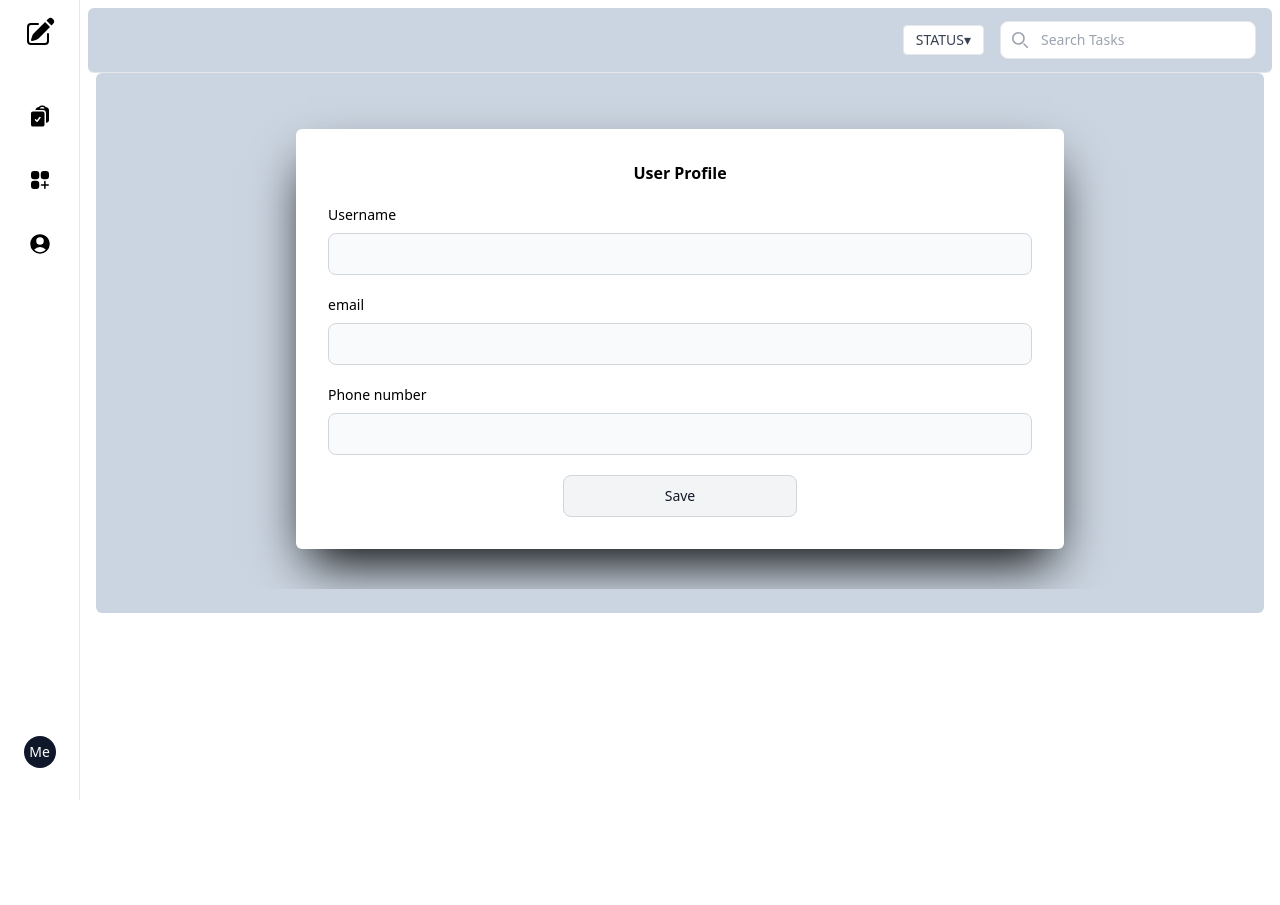
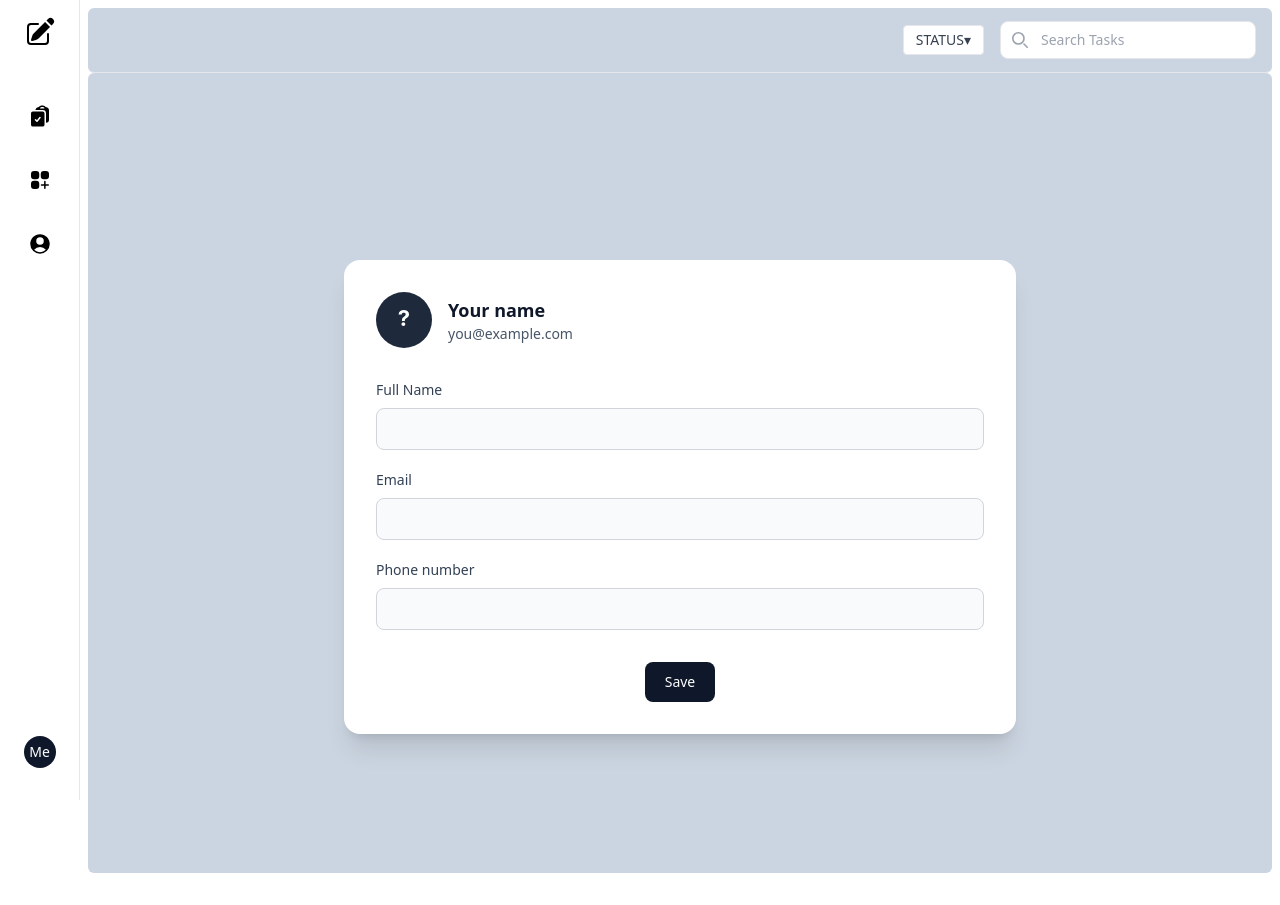
Before and after one commit to Sesethu97/TaskManagerWebsite, a React (Create React App) app in the folder client-app/: page /user-profile in a window 1280 px wide. Before the commit the page ends 800 px from the top, so only its background shows below. Built offline with nearby package versions, Linux system fonts and the light colour scheme.

Commit message:
working on the sidebar

```diff
--- a/client-app/package.json
+++ b/client-app/package.json
@@ -3,6 +3,7 @@
   "version": "0.1.0",
   "private": true,
   "dependencies": {
+    "@headlessui/react": "^2.2.7",
     "@testing-library/dom": "^10.4.1",
     "@testing-library/jest-dom": "^6.6.4",
     "@testing-library/react": "^16.3.0",
--- a/client-app/src/App.js
+++ b/client-app/src/App.js
@@ -19,7 +19,7 @@ function Layout() {
       <div className="flex-1 ml-20">
         <div className="h-16 mb-4 px-2">
           <Topbar />
-          <div className="pb-8">
+          <div className=" pb-8">
             <Outlet />
           </div>
         </div>
--- a/client-app/src/components/SideNav/Sidebar.js
+++ b/client-app/src/components/SideNav/Sidebar.js
@@ -1,17 +1,92 @@
 import { Link } from "react-router-dom";
+import { useEffect, useRef, useState } from "react";
 
 function Sidebar() {
+  const [menuOpen, setMenuOpen] = useState(false);
+  const [profileOpen, setProfileOpen] = useState(false);
+  const menuRef = useRef(null);
+  const btnRef = useRef(null);
+  const firstMenuItemRef = useRef(null);
+  const modalRef = useRef(null);
+  const modalFirstRef = useRef(null);
+  const [formData, setFormData] = useState({
+    name: "",
+    email: "",
+    phonenumber: "",
+  });
+
+  useEffect(() => {
+    const user = JSON.parse(localStorage.getItem("user") || "{}");
+    setFormData({
+      name: user.name || "",
+      email: user.email || "",
+      phonenumber: user.phonenumber || "",
+    });
+  }, []);
+
+  const initial = (
+    formData.name?.trim()?.[0] ||
+    formData.email?.trim()?.[0] ||
+    "?"
+  ).toUpperCase();
+
+  useEffect(() => {
+    function onDown(e) {
+      if (!menuRef.current || !menuOpen) return;
+      if (
+        !menuRef.current.contains(e.target) &&
+        !(btnRef.current && btnRef.current.contains(e.target))
+      ) {
+        setMenuOpen(false);
+      }
+    }
+    window.addEventListener("mousedown", onDown);
+    return () => window.removeEventListener("mousedown", onDown);
+  }, [menuOpen]);
+
+  useEffect(() => {
+    if (menuOpen && firstMenuItemRef.current) firstMenuItemRef.current.focus();
+  }, [menuOpen]);
+
+  useEffect(() => {
+    function onKey(e) {
+      if (e.key === "Escape") {
+        if (profileOpen) setProfileOpen(false);
+        if (menuOpen) setMenuOpen(false);
+      }
+    }
+    window.addEventListener("keydown", onKey);
+    return () => window.removeEventListener("keydown", onKey);
+  }, [profileOpen, menuOpen]);
+
+  useEffect(() => {
+    if (profileOpen && modalFirstRef.current) modalFirstRef.current.focus();
+  }, [profileOpen]);
+
+  useEffect(() => {
+    function onDown(e) {
+      if (!profileOpen) return;
+      if (modalRef.current && !modalRef.current.contains(e.target)) {
+        setProfileOpen(false);
+      }
+    }
+    window.addEventListener("mousedown", onDown);
+    return () => window.removeEventListener("mousedown", onDown);
+  }, [profileOpen]);
+
   return (
+    <>
       <aside className="fixed top-0 left-0 z-40 w-20 h-screen bg-white border-r border-gray-200 flex flex-col items-center py-4">
         <div className="mb-6">
-        <Link to="/">
+          <Link to="/" aria-label="Home">
             <svg
               xmlns="http://www.w3.org/2000/svg"
               viewBox="0 0 24 24"
               fill="currentColor"
-            className="w-8 h-8 mb-6 dark:text-black"
+              className="w-8 h-8 mb-6 text-black"
             >
-            <path d="M21.731 2.269a2.625 2.625 0 0 0-3.712 0l-1.157 1.157 3.712 3.712 1.157-1.157a2.625 2.625 0 0 0 0-3.712ZM19.513 8.199l-3.712-3.712-8.4 8.4a5.25 5.25 0 0 0-1.32 2.214l-.8 2.685a.75.75 0 0 0 .933.933l2.685-.8a5.25 5.25 0 0 0 2.214-1.32l8.4-8.4Z" />
+              <path d="M21.731 2.269a2.625 2.625 0 0 0-3.712 0l-1.157 1.157 3.712 3.712 1.157-1.157a2.625 2.625 0 0 0 0-3.712Z" />
+              <path d="M19.513 8.199l-3.712-3.712-8.4 8.4a5.25 5.25 0 0 0-1.32 2.214l-.8 2.685a.75.75 0 0 0 .933.933l2.685-.8a5.25 5.25 0 0 0 2.214-1.32l8.4-8.4Z" />
               <path d="M5.25 5.25a3 3 0 0 0-3 3v10.5a3 3 0 0 0 3 3h10.5a3 3 0 0 0 3-3V13.5a.75.75 0 0 0-1.5 0v5.25a1.5 1.5 0 0 1-1.5 1.5H5.25a1.5 1.5 0 0 1-1.5-1.5V8.25a1.5 1.5 0 0 1 1.5-1.5h5.25a.75.75 0 0 0 0-1.5H5.25Z" />
             </svg>
           </Link>
@@ -24,7 +99,7 @@ function Sidebar() {
                 <button className="p-2 rounded hover:bg-gray-100 hover:drop-shadow-lg">
                   <svg
                     xmlns="http://www.w3.org/2000/svg"
-                  className="w-6 h-6  dark:text-black"
+                    className="w-6 h-6 text-black"
                     viewBox="0 0 24 24"
                     fill="currentColor"
                   >
@@ -47,7 +122,7 @@ function Sidebar() {
               <button className="p-2 rounded hover:bg-gray-100 hover:drop-shadow-lg">
                 <svg
                   xmlns="http://www.w3.org/2000/svg"
-                className="w-6 h-6 dark:text-black"
+                  className="w-6 h-6 text-black"
                   viewBox="0 0 24 24"
                   fill="currentColor"
                 >
@@ -55,12 +130,13 @@ function Sidebar() {
                 </svg>
               </button>
             </li>
+
             <li>
               <Link to="/user-profile">
                 <button className="p-2 rounded hover:bg-gray-100 hover:drop-shadow-lg">
                   <svg
                     xmlns="http://www.w3.org/2000/svg"
-                  className="size-6 w-6 h-6  dark:text-black"
+                    className="w-6 h-6 text-black"
                     viewBox="0 0 24 24"
                     fill="currentColor"
                   >
@@ -76,16 +152,111 @@ function Sidebar() {
           </ul>
         </nav>
 
-      <div className="mt-auto mb-4 space-y-3">
-        <div className="flex flex-col items-center space-y-2">
-          <Link to="/login">
-            <div className="w-8 h-8 rounded-full bg-slate-900 text-white flex items-center justify-center text-sm">
+        <div className="mt-auto mb-4 relative">
+          <button
+            ref={btnRef}
+            onClick={() => setMenuOpen((v) => !v)}
+            aria-haspopup="menu"
+            aria-expanded={menuOpen}
+            className="w-8 h-8 rounded-full bg-slate-900 text-white flex items-center justify-center text-sm focus:outline-none focus:ring-2 focus:ring-indigo-500"
+          >
             Me
+          </button>
+
+          {menuOpen && (
+            <div
+              ref={menuRef}
+              role="menu"
+              aria-label="User menu"
+              className="absolute bottom-12 left-1/2 -translate-x-1/2 w-44 rounded-xl border bg-white shadow-lg ml-12 p-1 z-50"
+            >
+              <svg
+                className="absolute -bottom-2 left-1/2 -translate-x-1/2"
+                width="16"
+                height="10"
+                viewBox="0 0 16 10"
+                aria-hidden="true"
+              >
+                <path d="M8 10 L16 0 H0 Z" fill="white" stroke="#e5e7eb" />
+              </svg>
+
+              <button
+                ref={firstMenuItemRef}
+                className="block w-full text-left px-3 py-2 rounded-lg text-sm hover:bg-gray-100 focus:bg-gray-100 focus:outline-none"
+                role="menuitem"
+                onClick={() => {
+                  setMenuOpen(false);
+                  setProfileOpen(true);
+                }}
+              >
+                Profile
+              </button>
+
+              <Link
+                to="/login"
+                className="w-full text-left px-3 py-2 rounded-lg text-sm hover:bg-gray-100"
+                role="menuitem"
+                onClick={() => {
+                  setMenuOpen(false);
+                }}
+              >
+                Log out
+              </Link>
             </div>
+          )}
+        </div>
+      </aside>
+
+      {profileOpen && (
+        <div className="fixed inset-0 z-50 flex items-center justify-center">
+          <div className="absolute inset-0 bg-black/40" />
+
+          <div
+            ref={modalRef}
+            role="dialog"
+            aria-modal="true"
+            className="relative z-10 w-full max-w-md mx-4 rounded-2xl bg-white p-6 shadow-xl"
+          >
+            <div className="flex justify-between items-start">
+              <h3 className="text-lg font-semibold">Your profile</h3>
+              <button
+                ref={modalFirstRef}
+                onClick={() => setProfileOpen(false)}
+                className="text-sm px-2 py-1 rounded hover:bg-gray-100"
+                aria-label="Close profile"
+              >
+                Close
+              </button>
+            </div>
+
+            <div className="mt-4 flex items-center gap-4">
+              <div className="w-16 h-16 rounded-full bg-slate-900 text-white flex items-center justify-center text-xl">
+                {initial}
+              </div>
+              <div>
+                <div className="font-medium text-sm">{formData.name}</div>
+                <div className="text-xs text-gray-500">{formData.email}</div>
+              </div>
+            </div>
+
+            <div className="mt-6 space-y-3">
+              <button className="w-full rounded-lg border px-4 py-2 text-sm hover:bg-gray-50">
+                Edit profile
+              </button>
+              <Link
+                to="/login"
+                className="w-full rounded-lg bg-red-500 text-white px-4 py-2 text-sm hover:opacity-95"
+                onClick={() => {
+                  setProfileOpen(false);
+                }}
+              >
+                Log out
               </Link>
             </div>
           </div>
-    </aside>
+        </div>
+      )}
+    </>
   );
 }
 
--- a/client-app/src/components/SignInForm/Login.js
+++ b/client-app/src/components/SignInForm/Login.js
@@ -3,7 +3,7 @@ import { useNavigate, Link } from "react-router-dom";
 
 function SignIn() {
   const navigate = useNavigate();
-  const [formData, setFormData] = useState({ identifier: "", password: "" });
+  const [formData, setFormData] = useState({ email: "", password: "" });
   const [loading, setLoading] = useState(false);
   const [errorMsg, setErrorMsg] = useState("");
 
@@ -18,32 +18,33 @@ function SignIn() {
     setLoading(true);
 
     const payload = {
-      identifier: formData.identifier,
+      email: formData.email,
       password: formData.password,
     };
 
     try {
-      const res = await fetch("https://localhost:7183/api/User/create", {
+      const res = await fetch("https://localhost:7183/api/Auth/login", {
         method: "POST",
         headers: { "Content-Type": "application/json" },
         body: JSON.stringify(payload),
       });
 
+      const text = await res.text();
+      let data;
+
+      try {
+        data = JSON.parse(text);
+      } catch {
+        data = text;
+      }
+
       if (!res.ok) {
-        let msg = "Login failed";
-        try {
-          const err = await res.json();
-          msg = err?.message || err?.error || JSON.stringify(err);
-        } catch {
-          msg = await res.text();
-        }
+        const msg = data?.message || data?.error || text || "Login failed";
         throw new Error(msg);
       }
 
-      const data = await res.json();
-      if (data?.token) localStorage.setItem("auth_token", data.token);
-
-      navigate("/");
+      localStorage.setItem("user", JSON.stringify(data));
+      navigate("/user-profile");
     } catch (err) {
       setErrorMsg(err.message || "Network error");
     } finally {
@@ -63,20 +64,17 @@ function SignIn() {
         )}
 
         <div className="mb-5">
-          <label
-            htmlFor="identifier"
-            className="mb-2 block text-sm font-medium"
-          >
-            Email/Username
+          <label htmlFor="email" className="mb-2 block text-sm font-medium">
+            Email
           </label>
           <input
             type="text"
-            id="identifier"
-            value={formData.identifier}
+            id="email"
+            value={formData.email}
             onChange={handleChange}
             className="block w-full rounded-2xl border border-gray-300 bg-gray-50 p-2.5 text-sm"
             required
-            autoComplete="username"
+            autoComplete="email"
           />
         </div>
 
@@ -107,7 +105,7 @@ function SignIn() {
         <button
           type="submit"
           disabled={loading}
-          className="mx-auto block w-1/2 rounded-2xl border border-pin text-white bg-black hover:bg-slate-700 p-2.5 text-sm disabled:opacity-60"
+          className="mx-auto block w-1/2 rounded-2xl text-white bg-blue-600 hover:bg-blue-700 p-2.5 text-sm disabled:opacity-60"
         >
           {loading ? "Signing in..." : "Sign In"}
         </button>
--- a/client-app/src/components/UserProfileForm/UserProfile.js
+++ b/client-app/src/components/UserProfileForm/UserProfile.js
@@ -1,50 +1,126 @@
+import { useState, useEffect } from "react";
+
 function UserProfile() {
+  const [formData, setFormData] = useState({
+    name: "",
+    email: "",
+    phonenumber: "",
+  });
+
+  useEffect(() => {
+    const user = JSON.parse(localStorage.getItem("user") || "{}");
+    setFormData({
+      name: user.name || "",
+      email: user.email || "",
+      phonenumber: user.phonenumber || "",
+    });
+  }, []);
+
+  const handleChange = (e) => {
+    const { id, value } = e.target;
+    setFormData((prev) => ({ ...prev, [id]: value }));
+  };
+
+  const handleSubmit = (e) => {
+    e.preventDefault();
+    localStorage.setItem("user", JSON.stringify(formData));
+    console.log("Saved data:", formData);
+  };
+
+  const initial = (
+    formData.name?.trim()?.[0] ||
+    formData.email?.trim()?.[0] ||
+    "?"
+  ).toUpperCase();
+
   return (
-    <div className="flex justify-center items-start pt-8 h-full overflow-auto">
-      <form className="w-full max-w-3xl bg-white p-8 shadow-2xl shadow-black mb-10 rounded-md">
-        <div className="mb-5 flex justify-center font-bold  ">
-          <h2>User Profile</h2>
+    <div className="min-h-screen w-full flex items-center justify-center p-4">
+      <form
+        onSubmit={handleSubmit}
+        className="w-full max-w-2xl bg-white p-8 rounded-2xl shadow-xl"
+      >
+        <div className="mb-8 flex items-center gap-4">
+          <svg
+            className="shrink-0"
+            width="56"
+            height="56"
+            viewBox="0 0 56 56"
+            xmlns="http://www.w3.org/2000/svg"
+          >
+            <circle cx="28" cy="28" r="28" className="fill-slate-800" />
+            <text
+              x="50%"
+              y="50%"
+              dominantBaseline="middle"
+              textAnchor="middle"
+              className="fill-white"
+              style={{
+                fontSize: "22px",
+                fontWeight: 700,
+                fontFamily: "Inter, system-ui, sans-serif",
+              }}
+            >
+              {initial}
+            </text>
+          </svg>
+
+          <div className="min-w-0">
+            <h2 className="text-lg font-semibold text-slate-900 truncate">
+              {formData.name || "Your name"}
+            </h2>
+            <p className="text-sm text-slate-600 truncate">
+              {formData.email || "you@example.com"}
+            </p>
+          </div>
         </div>
+
         <div className="mb-5">
           <label
-            for="username"
-            className="block mb-2 text-sm font-medium dark:text-black"
+            htmlFor="name"
+            className="block mb-2 text-sm font-medium text-slate-700"
           >
-            Username
+            Full Name
           </label>
           <input
-            type="username"
-            id="username"
-            className="bg-gray-50 border border-gray-300 text-gray-900 text-sm rounded-lg block w-full p-2.5"
+            type="text"
+            id="name"
+            value={formData.name}
+            onChange={handleChange}
+            className="bg-gray-50 border border-gray-300 text-gray-900 text-sm rounded-lg block w-full p-2.5 focus:outline-none focus:ring-2 focus:ring-slate-300"
             required
           />
         </div>
 
         <div className="mb-5">
           <label
-            for="email"
-            className="block mb-2 text-sm font-medium dark:text-black"
+            htmlFor="email"
+            className="block mb-2 text-sm font-medium text-slate-700"
           >
-            email
+            Email
           </label>
           <input
             type="email"
             id="email"
-            className="bg-gray-50 border border-gray-300 text-gray-900 text-sm rounded-lg block w-full p-2.5"
+            value={formData.email}
+            onChange={handleChange}
+            className="bg-gray-50 border border-gray-300 text-gray-900 text-sm rounded-lg block w-full p-2.5 focus:outline-none focus:ring-2 focus:ring-slate-300"
             required
           />
         </div>
-        <div className="mb-5">
+
+        <div className="mb-8">
           <label
-            for="Phonenumber"
-            className="block mb-2 text-sm font-medium dark:text-black"
+            htmlFor="phonenumber"
+            className="block mb-2 text-sm font-medium text-slate-700"
           >
             Phone number
           </label>
           <input
-            type="number"
+            type="text"
             id="phonenumber"
-            className="bg-gray-50 border border-gray-300 text-gray-900 text-sm rounded-lg block w-full p-2.5"
+            value={formData.phonenumber}
+            onChange={handleChange}
+            className="bg-gray-50 border border-gray-300 text-gray-900 text-sm rounded-lg block w-full p-2.5 focus:outline-none focus:ring-2 focus:ring-slate-300"
             required
           />
         </div>
@@ -52,7 +128,7 @@ function UserProfile() {
         <div className="flex justify-center">
           <button
             type="submit"
-            className="bg-gray-100 border   border-gray-300 text-gray-900 text-sm rounded-lg block w-1/3 p-2.5"
+            className="px-5 py-2.5 rounded-lg text-sm font-medium bg-slate-900 text-white hover:opacity-90 focus:outline-none focus:ring-2 focus:ring-slate-300"
           >
             Save
           </button>
@@ -61,4 +137,5 @@ function UserProfile() {
     </div>
   );
 }
+
 export default UserProfile;
--- a/client-app/src/pages/HomePage/Home.js
+++ b/client-app/src/pages/HomePage/Home.js
@@ -32,10 +32,10 @@ function Home() {
   ];
 
   return (
-    <div className="w-full px-2">
+    <div className="w-full h-full">
       <div className="p-6 rounded-md bg-slate-300 max-h-svh">
-        <h2 className="text-2xl font-semibold mb-6">
-          Tasks board - landing page
+        <h2 className="text-2xl flex justify-center  text-white font-semibold mb-6">
+          Tasks board
         </h2>
         <div className="grid grid-cols-4 gap-4">
           {columns.map((col) => (
--- a/client-app/src/pages/ProfilePage/UserProfilePage.js
+++ b/client-app/src/pages/ProfilePage/UserProfilePage.js
@@ -2,7 +2,7 @@ import UserProfile from "../../components/UserProfileForm/UserProfile";
 
 function UserProfilePage() {
   return (
-    <div className="w-full px-2">
+    <div className="w-full ">
       <div className="p-6 rounded-md bg-slate-300 max-h-svh">
         <UserProfile />
       </div>
```
Also changed, not shown: 1 other file (tests, documents, lock files or other folders). Lines whose indentation alone changed are shown as unchanged.
